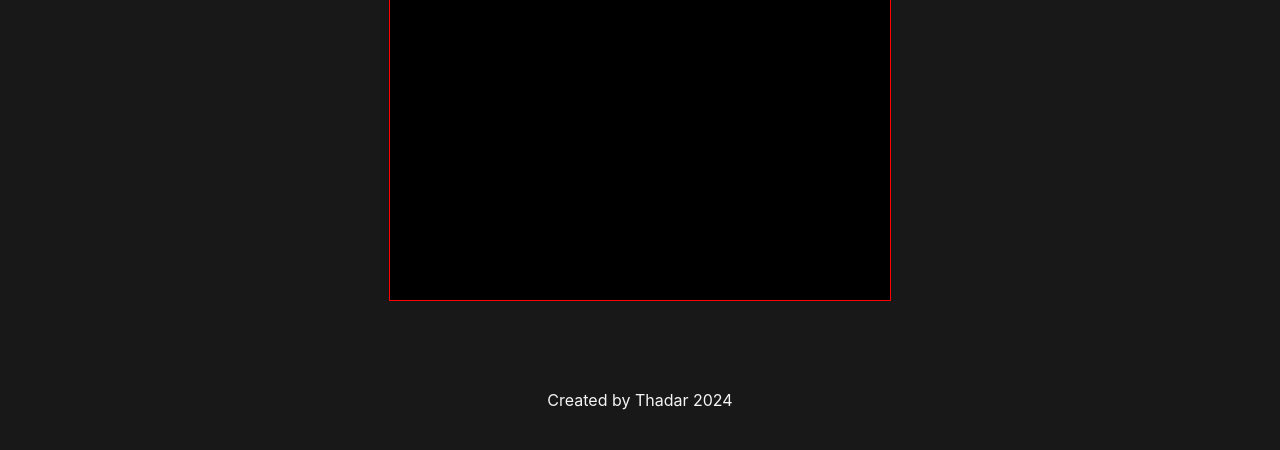
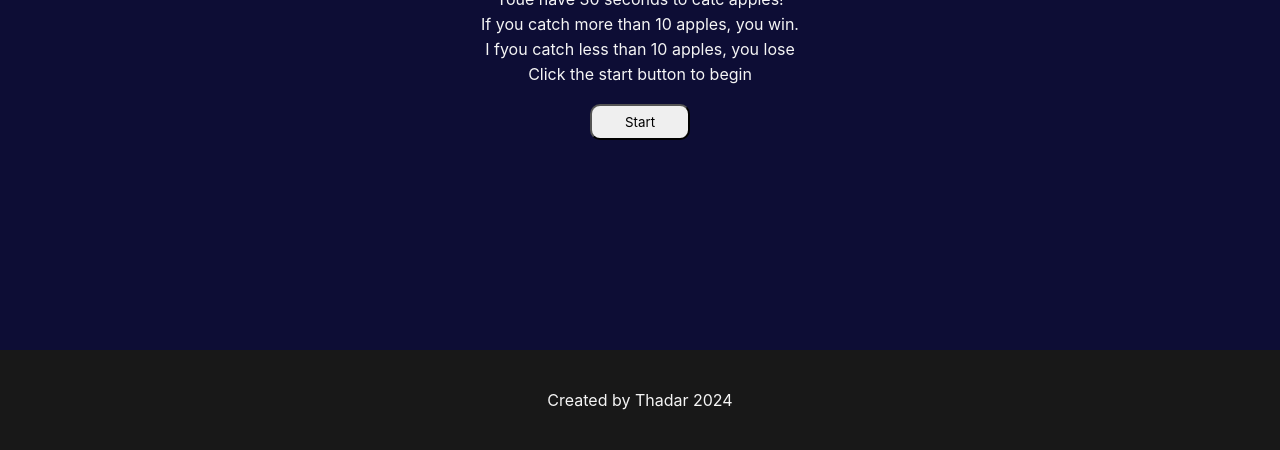
Before and after one commit to Thadar01/AppleGame, a website built with Vite: page index.html in a window 1280 px wide. Shown: the part 350-800 px from the top of the page. Built offline with nearby package versions, Linux system fonts and the light colour scheme; files whose address does not match are found by name.

Commit message:
final part of appleGame

```diff
--- a/index.html
+++ b/index.html
@@ -12,6 +12,21 @@
     </header>
     <main>
       <canvas id="gameCanvas"></canvas>
+      <div id="gameStartDiv" class="gameUI">
+        <h1>Apple Catcher</h1>
+        <p>Youe have 30 seconds to catc apples!</p>
+        <p>If you catch more than 10 apples, you win.</p>
+        <p>I fyou catch less than 10 apples, you lose</p>
+        <p>Click the start button to begin</p>
+        <button id="gameStartBtn"><p>Start</p></button>
+      </div>
+      <div id="gameEndDiv" class="gameUI">
+        <p id="gameOver"></p>
+        <h1>You <span id="gameWinLoseSpan"></span></h1>
+        <h1>Final Score: <span id="gameEndScoreSpan"></span></h1>
+        <p>Refresh the page to play again</p>
+      </div>
+
     </main>
     <footer>
       <p>Created by Thadar 2024</p>
--- a/src/main.js
+++ b/src/main.js
@@ -7,7 +7,14 @@ const sizes={
   height:500
 }
 
-const speedDown=150
+const speedDown=300
+
+const gameStartDiv=document.querySelector('#gameStartDiv')
+const gameStartBtn=document.querySelector('#gameStartBtn')
+const gameEndDiv=document.querySelector('#gameEndDiv')
+const gameWinLoseSpan=document.querySelector('#gameWinLoseSpan')
+const gameEndScoreSpan=document.querySelector('#gameEndScoreSpan')
+const gameOver=document.querySelector('#gameOver')
 
 //this is the second step
 class GameScene extends Phaser.Scene{
@@ -27,6 +34,7 @@ class GameScene extends Phaser.Scene{
     this.emmiter
   }
 
+  //adding object on the canvas
   preload(){
     this.load.image('bg','/assets/bg.png')
     this.load.image('basket','/assets/basket.png')
@@ -37,36 +45,49 @@ class GameScene extends Phaser.Scene{
 
 
   }
-//setOrigin make the game objects indide the canvas
+//creating everything in the canvas
   create(){
+
+    this.scene.pause('scene-game')
+
+    //adding music
     this.coinMusic=this.sound.add('coin')
     this.bgMusic=this.sound.add('bgmusic')
+
+    //playing and stop music
     this.bgMusic.play();
     this.bgMusic.stop()
 
+    //placing object in canvas
 
     this.add.image(0,0,'bg').setOrigin(0,0) //to get the fullside on the canvas
-    this.player=this.physics.add.image(0,sizes.height-100,'basket').setOrigin(0,0)
+    this.player=this.physics.add.image(0,sizes.height-100,'basket').setOrigin(0,0)//adding physics because it needs to be moved
+
     this.player.setImmovable(true)
     this.player.body.allowGravity=false
     this.player.setCollideWorldBounds(true)
-    this.cursor=this.input.keyboard.createCursorKeys()
+
+    this.cursor=this.input.keyboard.createCursorKeys()//adding keyboard keys
     this.player.setSize(this.player.width-this.player.width/4, this.player.height/6).setOffset(this.player.width/10,this.player.height-this.player.height/10)
-    this.target=this.physics.add.image(0,0,'apple').setOrigin(0,0);
+
+    this.target=this.physics.add.image(0,0,'apple').setOrigin(0,0);//adding physics because it needs to move
    this.target.setMaxVelocity(0,speedDown)
+
    this.textScore=this.add.text(380,10,"Score:0",{
     font:'25px Arial',
     fill:'#000000'
    })
+
    this.textTime=this.add.text(20,10,"Remaining Time:00",{
     font:'25px Arial',
     fill:'#000000'
    })
 
-   this.timedEvent=this.time.delayedCall(50000,this.gameOver())
+this.timedEvent = this.time.delayedCall(30000, this.gameOver, [], this);
 
     this.physics.add.overlap(this.target, this.player,this.targetHit,null, this)
 
+    //adding particles
    this.emitter=this.add.particles(0,0,'money',{
       speed:100,
       gravityY:speedDown,
@@ -74,15 +95,23 @@ class GameScene extends Phaser.Scene{
       duration:100,
       emitting:false
    })
+
+   this.emitter.startFollow(this.player,this.player.width/2,this.player.height/2,true)
   }
 
+  //creating functions
   update(){
+
     this.remainingTime=this.timedEvent.getRemainingSeconds()
     this.textTime.setText(`Remaining Time: ${Math.round(this.remainingTime).toString()}`)
+
+    // repeating target falling
     if(this.target.y >=sizes.height){
       this.target.setY(0)
       this.target.setX(this.getRandomX())
     }
+
+    //keys movement
     const {left,right}=this.cursor;
 
     if(left.isDown){
@@ -108,8 +137,21 @@ class GameScene extends Phaser.Scene{
   }
 
   gameOver(){
-    console.log("Game Over")
+    this.sys.game.destroy(true)
+    if(this.point >= 10){
+      gameEndScoreSpan.textContent=this.point
+      gameWinLoseSpan.textContent="Win!"
+      gameOver.textContent="Congratutlaion"
+    }else{
+      gameEndScoreSpan.textContent=this.point
+      gameWinLoseSpan.textContent="Lose!"
+      gameOver.textContent="Game Over"
+
+    }
+    gameEndDiv.style.display='flex'
+
   }
+
 }
 
 //this is the first step
@@ -133,3 +175,8 @@ const config={
 
 
 const game=new Phaser.Game(config)
+
+gameStartBtn.addEventListener("click",()=>{
+  gameStartDiv.style.display='none'
+  game.scene.resume('scene-game')
+})
--- a/src/style.css
+++ b/src/style.css
@@ -14,7 +14,6 @@
 
 html,body{
   height: 100%;
-  display: flex;
   align-items: center;
   justify-content: center;
 }
@@ -24,7 +23,8 @@ body{
   color: var(--liClr);
   display: flex;
   flex-direction: column;
-  min-height: 100vh;
+  width: 100%;
+  flex: 1;
 }
 
 header,footer{
@@ -37,10 +37,10 @@ header,footer{
 main{
   flex: 1;
   display: flex;
+  width: 100%;
 }
 
 #gameCanvas{
-  border: 1px solid red;
   position: absolute;
   top: 50%;
   left: 50%;
@@ -48,3 +48,48 @@ main{
   display: flex;
   z-index: 1;
 }
+
+.gameUI{
+  width: 100%;
+  height: 100%;
+  background-color: var(--accClr);
+  display: flex;
+  flex-direction: column;
+  justify-content: center;
+  align-items: center;
+  z-index: 2;
+}
+
+.gameUI *{
+  text-align: center;
+  margin-top: 5px;
+}
+
+#gameStartDiv{
+  display: flex;
+}
+
+#gameEndDiv{
+  display: none;
+}
+
+#gameStartBtn{
+  display: inline-block;
+  width: 100px;
+  padding: 8px 15px;
+  margin: 20px 0;
+  text-align: center;
+  font-family: inherit;
+  border-radius: 10px;
+}
+
+ #gameStartBtn p{
+  margin-top: 0;
+ }
+
+#gameStartBtn:hover{
+  background-color: var(--drClr);
+  border: 0.5px solid var(--liClr);
+  color: var(--liClr);
+  cursor: pointer;
+}
```
